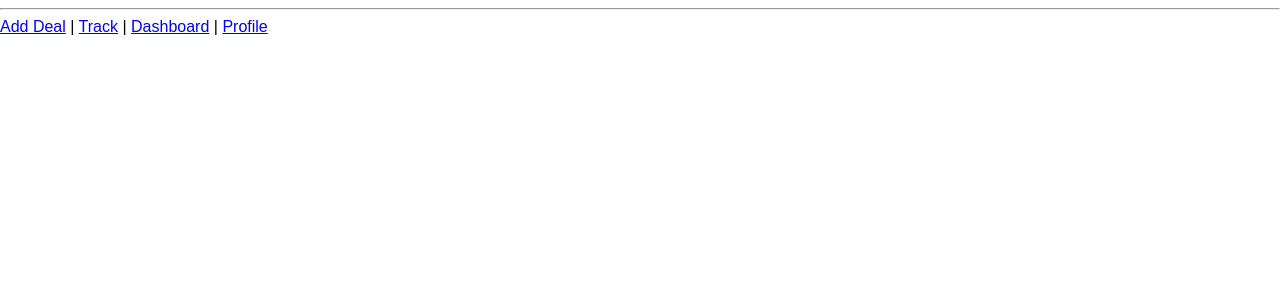
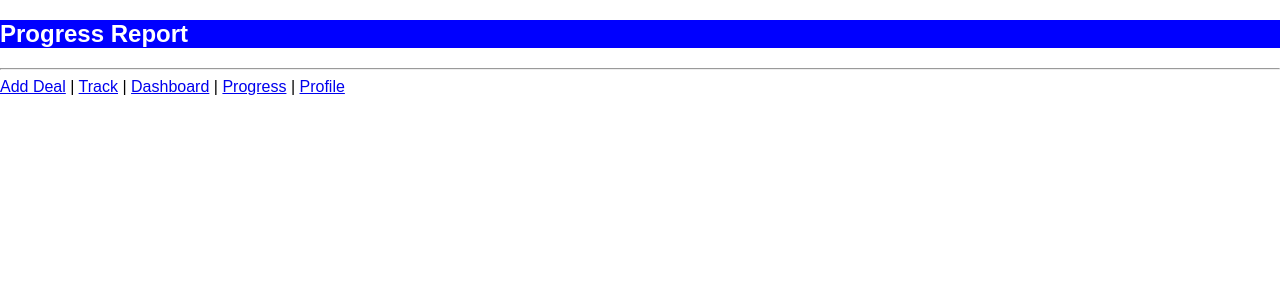
Before and after one commit to KumarAmitt/tracking-app-frontend, a React (Create React App) app: page /progress in a window 1280 px wide. Shown: the top 300 px of the page. Built offline with nearby package versions, Linux system fonts and the light colour scheme.

Commit message:
Add Progress component

```diff
--- a/src/App/App.js
+++ b/src/App/App.js
@@ -7,6 +7,7 @@ import Login from './auth/Login';
 import Profile from './components/Profile';
 import AddDeal from './components/AddDeal';
 import Track from './components/Track';
+import Progress from './components/Progress';
 
 function App() {
   return (
@@ -19,6 +20,7 @@ function App() {
           <Route exact path="/profile" component={Profile} />
           <Route exact path="/add_deal" component={AddDeal} />
           <Route exact path="/track" component={Track} />
+          <Route exact path="/progress" component={Progress} />
         </Switch>
         <hr />
         <NavBar />
--- a/src/App/components/NavBar.js
+++ b/src/App/components/NavBar.js
@@ -15,6 +15,10 @@ const NavBar = () => (
     {' '}
     |
     {' '}
+    <Link to="/progress">Progress</Link>
+    {' '}
+    |
+    {' '}
     <Link to="/profile">Profile</Link>
   </>
 );
--- /dev/null
+++ b/src/App/components/Progress.js
@@ -0,0 +1,14 @@
+import React from 'react';
+import AppBar from './AppBar';
+
+const Progress = () => {
+  const title = 'Progress Report';
+
+  return (
+    <>
+      <AppBar title={title} />
+    </>
+  );
+};
+
+export default Progress;
```
